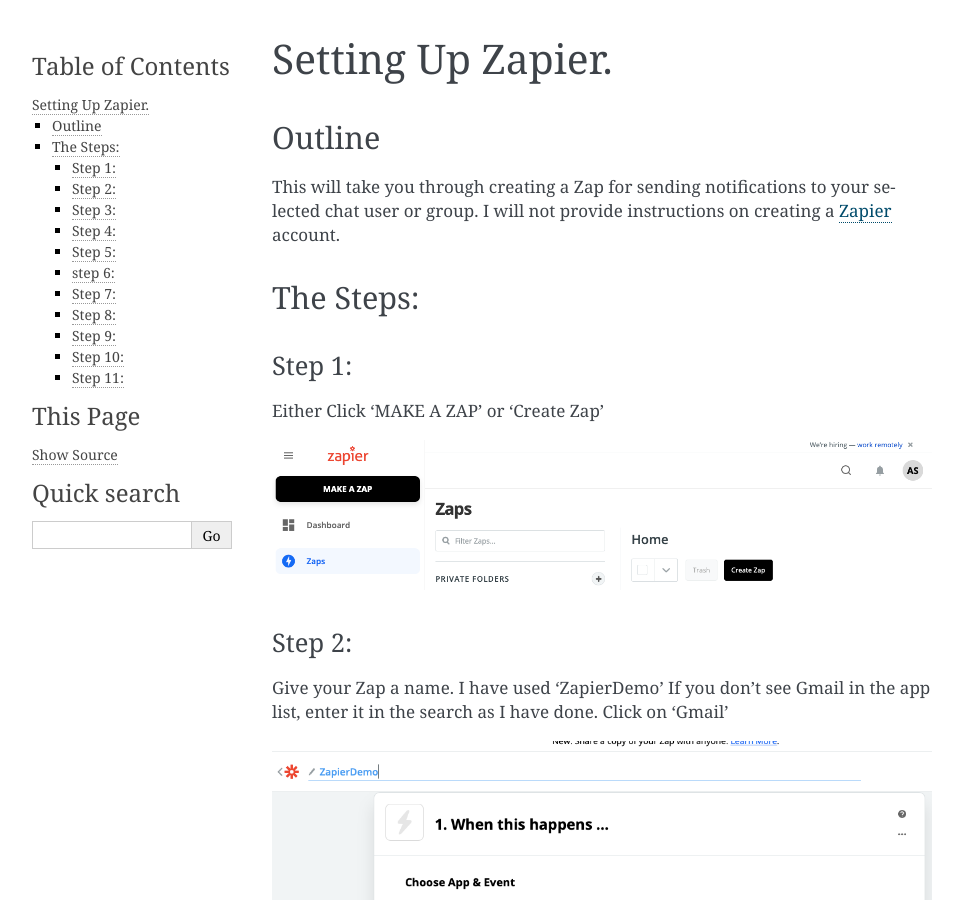
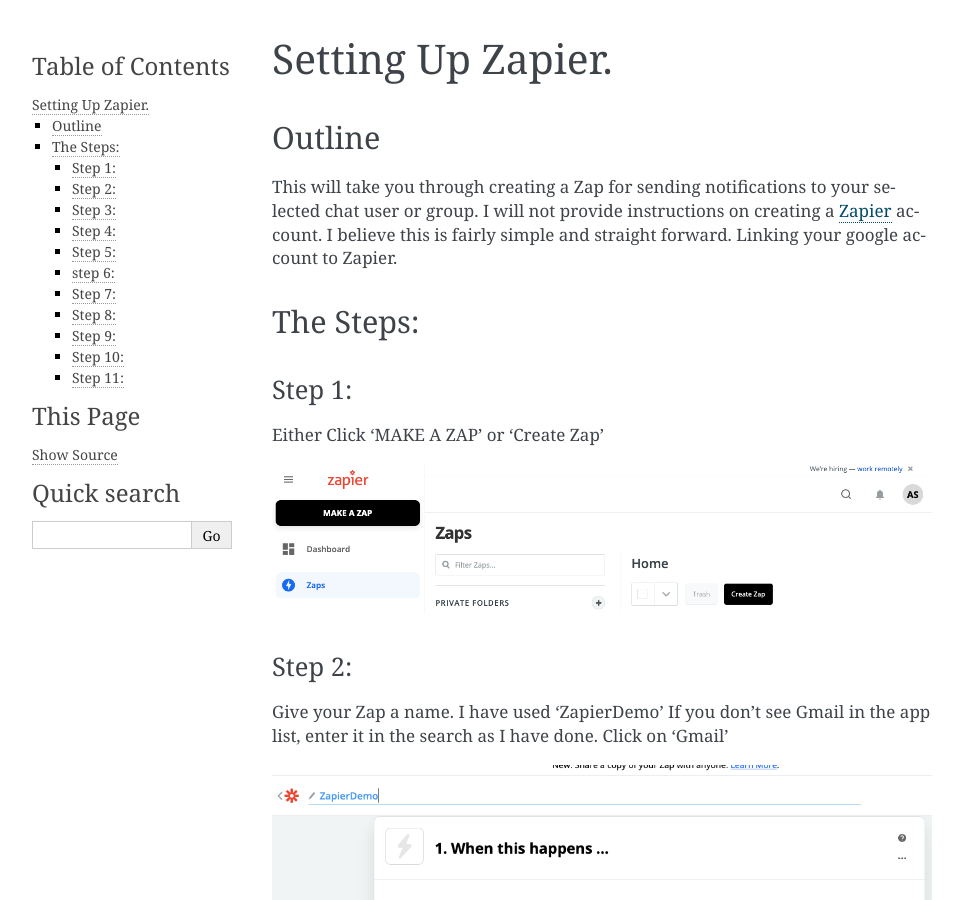
Before and after one commit to Bas-Man/GmailZapLineNotify, a Sphinx documentation site: the page built from source/setting-up-zapier.rst, in a window 1280 px wide and 900 px high. Shown: the whole window, without its empty margins (148-1111 px from the left). Built offline with Sphinx 7.4.7, drawn with Linux system fonts in a browser that asks for light colours.

Commit message:
Updated the Zapier section.

```diff
--- a/source/setting-up-zapier.rst
+++ b/source/setting-up-zapier.rst
@@ -7,6 +7,7 @@
 This will take you through creating a Zap for sending notifications to your selected \
 chat user or group.
 I will not provide instructions on creating a `Zapier <https://zapier.com>`_ account.
+I believe this is fairly simple and straight forward. Linking your google account to Zapier.
 
 The Steps:
 ----------
```
